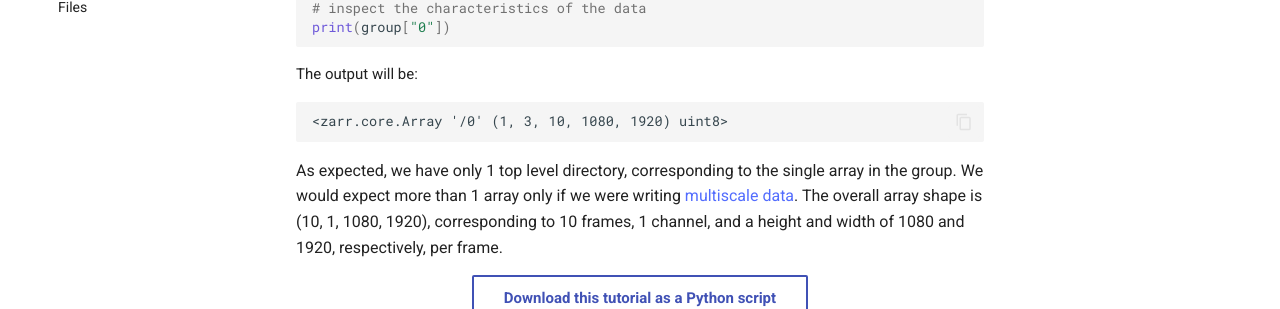
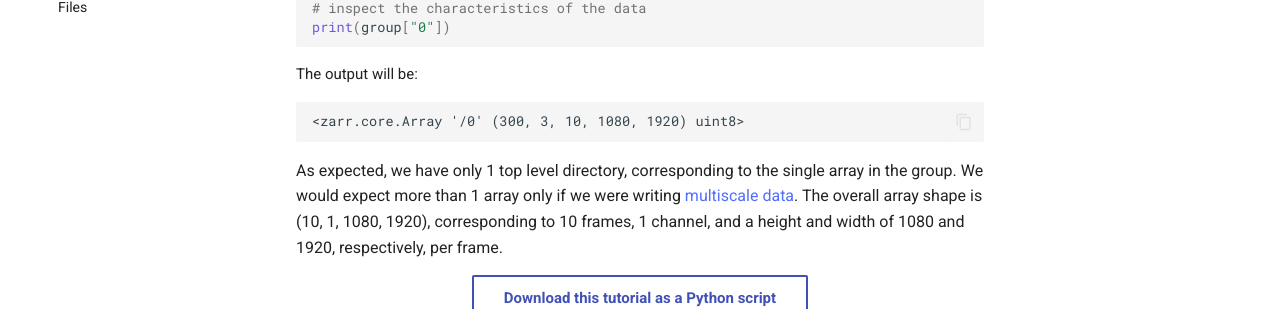
Before and after one commit to melissawm/acquire-docs, an MkDocs documentation site: the page built from docs/tutorials/zarr/chunked.md, in a window 1280 px wide and 900 px high, scrolled down 3012 px. Shown: the part 365-674 px from the top of the window. Built offline with MkDocs 1.6.1 and Material for MkDocs 9.7.7, drawn with Linux system fonts in a browser that asks for light colours; nearby versions of some CDN libraries; comment, search, counter and statistics services are not loaded.

Commit message:
Update chunked.md

````diff
--- a/docs/tutorials/zarr/chunked.md
+++ b/docs/tutorials/zarr/chunked.md
@@ -160,7 +160,7 @@ print(group["0"])
 
 The output will be:
 ```
-<zarr.core.Array '/0' (1, 3, 10, 1080, 1920) uint8>
+<zarr.core.Array '/0' (300, 3, 10, 1080, 1920) uint8>
 ```
 As expected, we have only 1 top level directory, corresponding to the single array in the group.
 We would expect more than 1 array only if we were writing [multiscale data](multiscale.md).
````
